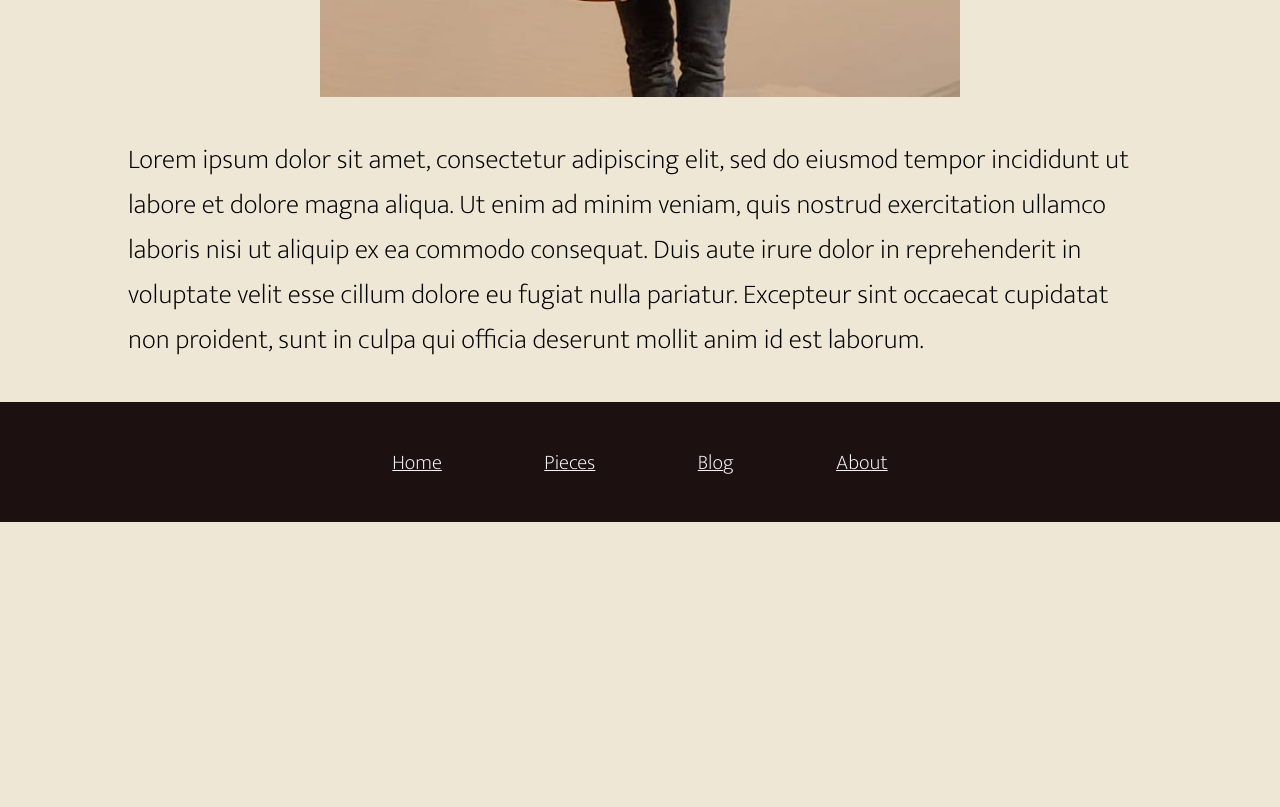
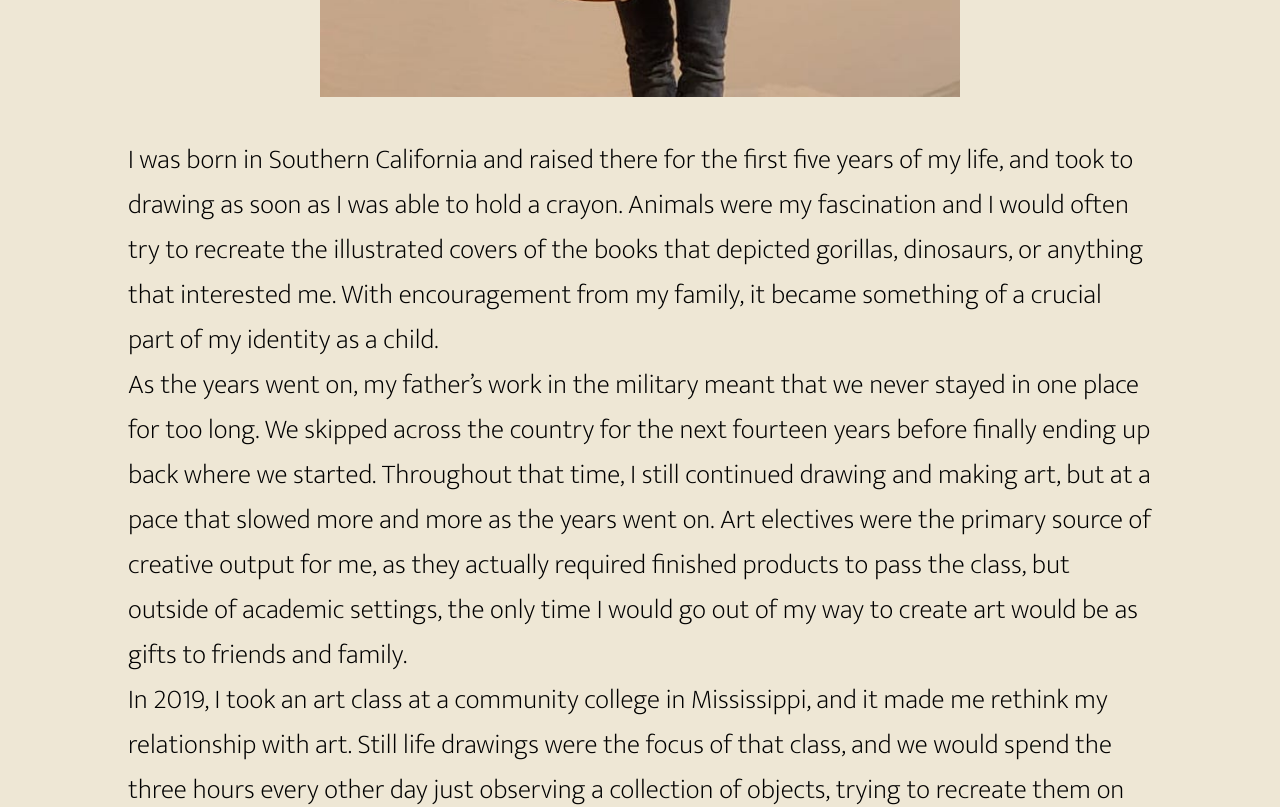
Before and after one commit to AVGalvan/axels-art-page, a React (Create React App) app: page /about in a window 1280 px wide. Shown: the part 780-1587 px from the top of the page. Before the commit the page ends 1302 px from the top, so only its background shows below. Built offline with nearby package versions, Linux system fonts and the light colour scheme; a web font is replaced by a local one.

Commit message:
add about paragraph

```diff
--- a/src/components/About.js
+++ b/src/components/About.js
@@ -7,7 +7,11 @@ export default function About () {
         </div>
 
         <p className="width-80">
-        Lorem ipsum dolor sit amet, consectetur adipiscing elit, sed do eiusmod tempor incididunt ut labore et dolore magna aliqua. Ut enim ad minim veniam, quis nostrud exercitation ullamco laboris nisi ut aliquip ex ea commodo consequat. Duis aute irure dolor in reprehenderit in voluptate velit esse cillum dolore eu fugiat nulla pariatur. Excepteur sint occaecat cupidatat non proident, sunt in culpa qui officia deserunt mollit anim id est laborum.
+        I was born in Southern California and raised there for the first five years of my life, and took to drawing as soon as I was able to hold a crayon. Animals were my fascination and I would often try to recreate the illustrated covers of the books that depicted gorillas, dinosaurs, or anything that interested me. With encouragement from my family, it became something of a crucial part of my identity as a child.<br/>
+        As the years went on, my father’s work in the military meant that we never stayed in one place for too long. We skipped across the country for the next fourteen years before finally ending up back where we started. Throughout that time, I still continued drawing and making art, but at a pace that slowed more and more as the years went on. Art electives were the primary source of creative output for me, as they actually required finished products to pass the class, but outside of academic settings, the only time I would go out of my way to create art would be as gifts to friends and family. <br/>
+        In 2019, I took an art class at a community college in Mississippi, and it made me rethink my relationship with art. Still life drawings were the focus of that class, and we would spend the three hours every other day just observing a collection of objects, trying to recreate them on the page. Every other art class I had taken up to that point was small potatoes when looking at the amount of concentration and dedication it required of its students. I took two more of those classes, and they have been very impactful on my attitude towards creativity and gave me an idea about the kind of work required to seriously improve on a craft. <br/>
+        For many creatives, the pandemic has been a time to explore new avenues of creativity or dedicate more time to an existing skill, this was not the case for me. Stressors beyond the virus added to an already awful situation, and my production fell off again.  I would still finish projects for classes and a student showcase inspired me to make some new and interesting stuff, however, I have recently decided that maybe it’s time to make drawing a habit again and do it for the fun of it.
+
         </p>
       </div>
   )
```
